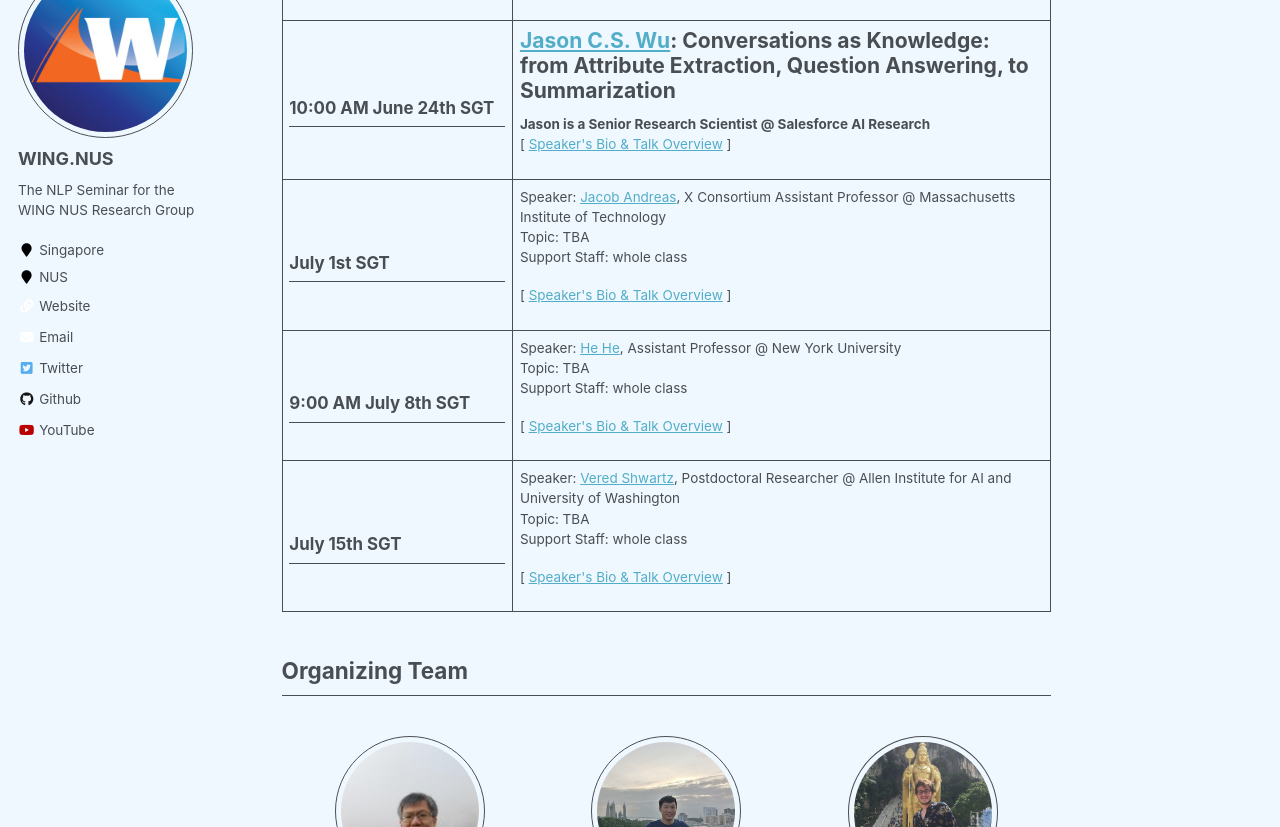
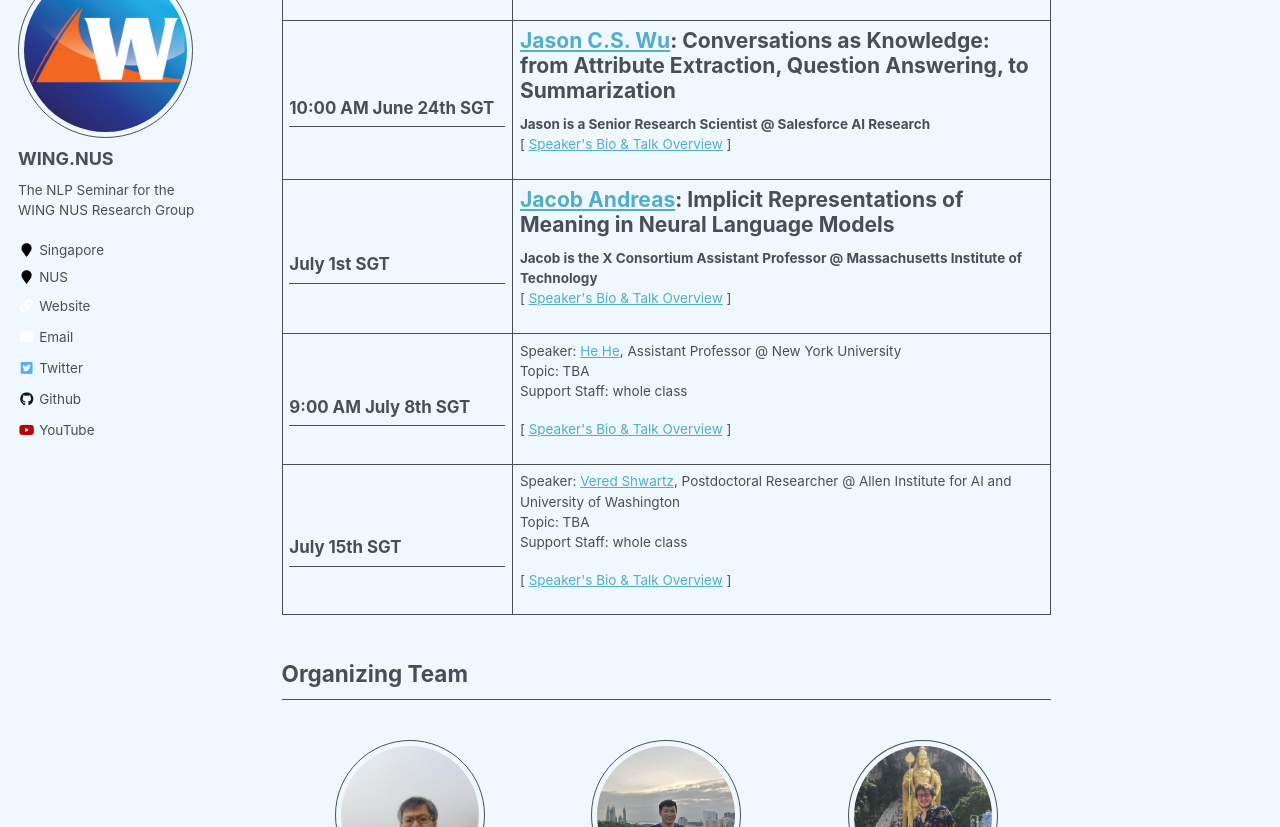
Before and after one commit to WING-NUS/nlp-seminar, a Jekyll site: the page built from _pages/about.md, in a window 1280 px wide and 900 px high, scrolled down 2633 px, cut to the strip 73-900 px from the top of the window. Built offline with Jekyll 4.4.1, drawn with Linux system fonts in a browser that asks for light colours.

Commit message:
add Jacob's info

```diff
--- a/_pages/about.md
+++ b/_pages/about.md
@@ -127,11 +127,9 @@ Our group will be running our first NLP seminar in 2021 summer, tentatively from
   <td><h2>July 1st SGT<br/></h2>
   </td>
   <td>
-  <p>
-    Speaker: <a href="https://www.mit.edu/~jda/">Jacob Andreas</a>, X Consortium Assistant Professor @ Massachusetts Institute of Technology<br/>
-    Topic: TBA<br/>
-    Support Staff: whole class
-</p>
+    <h1><a href="https://www.mit.edu/~jda/">Jacob Andreas</a>: Implicit Representations of Meaning in Neural Language Models</h1>
+    <strong>Jacob is the X Consortium Assistant Professor @ Massachusetts Institute of Technology</strong>
+
   <p>
     [&nbsp;<a href="https://wing-nus.github.io/nlp-seminar/speaker-jacob">Speaker's Bio & Talk Overview</a>&nbsp;]
     <br/></p>
```
Also changed, not shown: _pages/speaker-jacob.md (+5 -1 lines).
